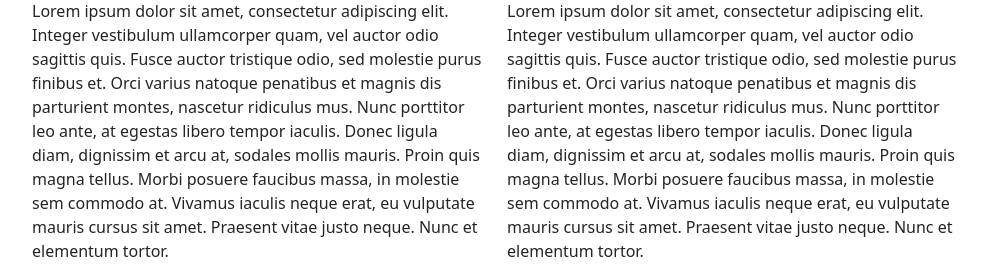
After one commit to BartekK2/hobbyist, a Django app: page /test/ in a window 1280 px wide. The commit adds this page. Shown: the part 357-633 px from the top of the page, without its empty margins (145-1132 px from the left). Run offline with Django 3.2, Linux system fonts and the light colour scheme; parts of the project's set-up code (start-up, migrations or seed data) failed here and were passed over; some libraries are stand-ins or nearby versions.

Commit message:
Email, links validator - dodalem to ze przedrostek linków się usuwa - probny test bootstrapa - male zmiany w profilu

```diff
--- a/meet_me/settings.py
+++ b/meet_me/settings.py
@@ -20,7 +20,7 @@ SECRET_KEY = 'r83#^985ceq2x2j5l)_92n8r8#$massebfi8$fzorsy)3h8xnt'
 # SECURITY WARNING: don't run with debug turned on in production!
 DEBUG = False
 
-ALLOWED_HOSTS = ['hobbyist.pl', 'ec2-3-129-208-240.us-east-2.compute.amazonaws.com']
+ALLOWED_HOSTS = ['127.0.0.1','hobbyist.pl', 'ec2-3-129-208-240.us-east-2.compute.amazonaws.com']
 
 
 # Application definition
@@ -119,7 +119,7 @@ EMAIL_USE_TLS = True
 EMAIL_HOST = 'smtp.gmail.com'
 EMAIL_PORT = 587
 EMAIL_HOST_USER = 'hobbyistpl@gmail.com'
-EMAIL_HOST_PASSWORD = 'Ssap5002'
+EMAIL_HOST_PASSWORD = 'Haselko20055002'
 
 if DEBUG:
    STATIC_ROOT = os.path.join(BASE_DIR, '/static')
--- a/posty/forms.py
+++ b/posty/forms.py
@@ -14,7 +14,7 @@ choice_list.sort()
 
 class CreateUserForm(UserCreationForm):
     email = forms.EmailField(required=False, max_length=100, validators=[is_email_unique])
-    username = forms.CharField(required=True, min_length=4, max_length=16)
+    username = forms.CharField(required=True, min_length=4, max_length=24)
     class Meta:
         model = User
         fields = ['username', 'email', 'password1', 'password2']
--- a/posty/models.py
+++ b/posty/models.py
@@ -39,7 +39,7 @@ class UserProfile(models.Model):
     fb = models.CharField(max_length=100, blank=True)
     ig = models.CharField(max_length=100, blank=True)
     tt = models.CharField(max_length=100, blank=True)
-    place = models.CharField(max_length=200, blank=True, null=True)
+    place = models.CharField(max_length=70, blank=True, null=True)
     profile_pic = ResizedImageField(size=[700, 700], quality=40, upload_to='gallery/', blank=True)
 
     def __str__(self):
--- a/posty/urls.py
+++ b/posty/urls.py
@@ -19,6 +19,7 @@ urlpatterns = [
     path('info/', views.info, name="Info"),
     path('tworcy/', views.oTworcach, name="o_tworcach"),
     path('kontakt/', views.kontakt, name="kontakt"),
+    path('test/', views.test, name="test"),
 ]
 urlpatterns += [
    url(r'^media/(?P<path>.*)$', django.views.static.serve, {'document_root': settings.MEDIA_ROOT, 'show_indexes': settings.DEBUG}),
--- a/posty/views.py
+++ b/posty/views.py
@@ -43,7 +43,6 @@ def registration(request):
         return redirect('MeetMe!')
     else:
         form, profile_form = CreateUserForm(), UserProfileForm()
-        '''
         if request.method == 'POST':
             form, profile_form = CreateUserForm(request.POST), UserProfileForm(request.POST)
             if form.is_valid() and profile_form.is_valid():
@@ -61,7 +60,6 @@ def registration(request):
                 username = form.cleaned_data.get('username')
                 messages.success(request, f'Konto użytkownika {username} zostało stworzone.')
                 return redirect('Logowanie')
-        '''
         kontekst = {'form': form, 'profile_form': profile_form}
         return render(request, "registration.html", kontekst)
 
@@ -75,12 +73,23 @@ def edit_profile(request):
             profile_form = UserProfileForm(data=request.POST, files=request.FILES, instance=request.user.userprofile)
             if profile_form.is_valid():
                 profile = profile_form.save(commit=False)
+
+                # On case if user's are fucking stupid and they don't see text above input
+                profile.ig = profile_form.cleaned_data.get('ig').replace('https://www.instagram.com/', '')
+                profile.fb = profile_form.cleaned_data.get('fb').replace('https://www.facebook.com/', '')
+                profile.tt = profile_form.cleaned_data.get('tt').replace('https://twitter.com/', '')
+
                 try:
                     profile.place = geolocalize(profile_form)
                 except:
-                    profile.place = f"Nieprawidłowe dane: {profile_form.cleaned_data.get('place')}"
+                    # Avoiding repetitive "Nieprawidłowe dane: Nieprawidłowe dane: Nieprawidłowe dane: ... bad input"
+                    if profile.place.startswith("Nieprawidłowe dane"):
+                        pass
+                    else:
+                        profile.place = f"Nieprawidłowe dane: {profile_form.cleaned_data.get('place')}"
                 profile.save()
                 return redirect('Profil', request.user.id)
+
         paginator = Paginator(obiekty, 12)
         strona = request.GET.get('strona')
         obiekty = paginator.get_page(strona)
@@ -219,3 +228,6 @@ def kontakt(request):
 
 def error_404_view(request, exception):
     return render(request, '404.html')
+
+def test(request):
+    return render(request, 'test.html')
--- a/templates/blocks/editprofile.html
+++ b/templates/blocks/editprofile.html
@@ -27,8 +27,10 @@
 							{% else %} src = "{% static 'logo.png' %}" {% endif %}alt="error">
 						</img>
 					</div>
-						<span>{{request.user.username}}
-							<button type="submit" class="save"><i type="submit" class="fas fa-save"></i></button>
+						<span>
+							<button type="submit" class="save">
+								Zapisz <i type="submit" class="fas fa-save"></i>
+							</button>
 						</span>
 					<div id="pic_input">
 						<i class="far fa-edit" aria-hidden="true" style="font-size:175%;"></i>
--- a/templates/profile.html
+++ b/templates/profile.html
@@ -34,9 +34,9 @@
 				{% if profile_user.userprofile.profile_pic %}src="{{profile_user.userprofile.profile_pic.url}}"
 				{% else %} src = "{% static 'logo.png' %}" {% endif %}
 			alt="error"></img></div>
-			<span>{{profile_user.username}}
+			<span onclick="location.href='{% url 'edit_profile' %}'">{{profile_user.username}}
 			{% if profile_user == request.user %}
-				<i id="edit_profile" onclick="location.href='{% url 'edit_profile' %}'" class="fas fa-cog"></i>
+				<i id="edit_profile" class="fas fa-cog"></i>
 			{% endif %}
 			</span>
 		</div>
--- a/templates/registration.html
+++ b/templates/registration.html
@@ -32,9 +32,8 @@
 
 			  	<p>Masz już konto? <a href="{% url 'Logowanie' %}"data-content="Zaloguj się tutaj!">Zaloguj się tutaj!</a></p>
 			  	<button type="submit" id="accept" name="Create User">Stwórz konto</button>
-				<p style="font-size:150% !important;">Tymczasowo wyłączyliśmy możliwość rejestracji</p>
-				<!--<p>Korzystając z naszej strony jednocześnie wyrażasz zgode na <a target="_blank" href="http://www.hobbyist.pl/static/regulamin.pdf"> regulamin użytkowania</a>.
-				Prosimy o nie podawanie prawdziwego nazwiska, używanie pseudonimu.</p>-->
+				<p>Korzystając z naszej strony jednocześnie wyrażasz zgode na <a target="_blank" href="http://www.hobbyist.pl/static/regulamin.pdf"> regulamin użytkowania</a>.
+				Prosimy o nie podawanie prawdziwego nazwiska, używanie pseudonimu.</p>
 			</form>
 		</div>
 {% endblock %}
--- /dev/null
+++ b/templates/test.html
@@ -0,0 +1,85 @@
+{% load static %}
+<head>
+	<title>Strona testowa / Hobbyist.pl</title>
+	<meta name="viewport" content="width=device-width, initial-scale=1">
+	<!-- Bootstrap -->
+	<link rel="stylesheet" href="https://stackpath.bootstrapcdn.com/bootstrap/4.3.1/css/bootstrap.min.css" integrity="sha384-ggOyR0iXCbMQv3Xipma34MD+dH/1fQ784/j6cY/iJTQUOhcWr7x9JvoRxT2MZw1T" crossorigin="anonymous">
+
+	<link href="https://cdn.jsdelivr.net/npm/bootstrap@5.0.0-beta2/dist/css/bootstrap.min.css" rel="stylesheet" integrity="sha384-BmbxuPwQa2lc/FVzBcNJ7UAyJxM6wuqIj61tLrc4wSX0szH/Ev+nYRRuWlolflfl" crossorigin="anonymous">
+	<!-- ... -->
+	<link rel="stylesheet" href="{% static 'css/test.css' %}">
+</head>
+<body>
+	<header>
+		<nav class="navbar navbar-dark bg-dark navbar-expand-md">
+			<!-- m (margin) l/r/t/b (x=l+r, y=t+b) - wartość ekranu - wartość marginu d (diaplay) - wartość ekranu - wartość displayu -->
+			<h1 class="navbar-brand" style="margin-bottom:0;"><img src="{% static 'logo.png' %}"class="mr-2 d-none d-md-inline-block align-bottom" style="width:30;height:30;" ></img>Navbar</h1>
+			<!-- order first - toggler przed logo -->
+			<button class="navbar-toggler" type="button" data-bs-toggle="collapse" data-bs-target="#test">
+			  <span class="navbar-toggler-icon"></span>
+			</button>
+
+			<div style="color:white;transition:0.4s;" class="collapse navbar-collapse align-bottom " id="test">
+				<li style="list-style: none;margin-right:12px;">XD</li>
+				<li style="list-style: none;margin-right:12px;">XD</li>
+				<li style="list-style: none;margin-right:12px;">XD</li>
+				<li style="list-style: none;margin-right:12px;">XD</li>
+				<li style="list-style: none;margin-right:12px;">XD</li>
+			</div>
+
+
+		</nav>
+	</header>
+
+
+	<!-- predefiniowany container bootstrapa -->
+	<!-- maksymalna wielkość (dalej sie nie "rozlewa") -->
+	<div class="container">
+	<!-- wiersz gx-() gy-() odstępy między elementami-->
+		<div class="row gy-0">
+				<!-- domyślnie pionowo col-sm-6 col-md-4 col-xl-3 (12 kolumn zajmij 4 w widoku small (576px-767px) możliwości: xs sm md lg xl -->
+				<div class="col-sm-6 col-md-5 offset-md-1">
+					<!-- img-fluid = style="max-width:100%;height:auto;" -->
+					<figure>
+						<img class="img-fluid" src="https://antykorupcja.gov.pl/dokumenty/zalaczniki/4/4-16841.jpg"></img>
+						<p>Lorem ipsum dolor sit amet, consectetur adipiscing elit. Integer vestibulum ullamcorper quam, vel auctor odio sagittis quis. Fusce auctor tristique odio, sed molestie purus finibus et. Orci varius natoque penatibus et magnis dis parturient montes, nascetur ridiculus mus. Nunc porttitor leo ante, at egestas libero tempor iaculis. Donec ligula diam, dignissim et arcu at, sodales mollis mauris. Proin quis magna tellus. Morbi posuere faucibus massa, in molestie sem commodo at. Vivamus iaculis neque erat, eu vulputate mauris cursus sit amet. Praesent vitae justo neque. Nunc et elementum tortor.</p>
+					</figure>
+				</div>
+				<div class="col-sm-6 col-md-5">
+					<img class="img-fluid" src="https://www.wykop.pl/cdn/c3201142/comment_HRdOdvKNI54mPFZ37Ilw3L49tj2NfKGE.jpg"></img>
+					<p>Lorem ipsum dolor sit amet, consectetur adipiscing elit. Integer vestibulum ullamcorper quam, vel auctor odio sagittis quis. Fusce auctor tristique odio, sed molestie purus finibus et. Orci varius natoque penatibus et magnis dis parturient montes, nascetur ridiculus mus. Nunc porttitor leo ante, at egestas libero tempor iaculis. Donec ligula diam, dignissim et arcu at, sodales mollis mauris. Proin quis magna tellus. Morbi posuere faucibus massa, in molestie sem commodo at. Vivamus iaculis neque erat, eu vulputate mauris cursus sit amet. Praesent vitae justo neque. Nunc et elementum tortor.</p>
+				</div>
+				<div class="col-sm-6 col-md-4 col-xl-3">
+					<img class="img-fluid" src="https://www.crazynauka.pl/wp-content/uploads/2017/04/pingwin3.jpg"></img>
+					<p>Lorem ipsum dolor sit amet, consectetur adipiscing elit. Integer vestibulum ullamcorper quam, vel auctor odio sagittis quis. Fusce auctor tristique odio, sed molestie purus finibus et. Orci varius natoque penatibus et magnis dis parturient montes, nascetur ridiculus mus. Nunc porttitor leo ante, at egestas libero tempor iaculis. Donec ligula diam, dignissim et arcu at, sodales mollis mauris. Proin quis magna tellus. Morbi posuere faucibus massa, in molestie sem commodo at. Vivamus iaculis neque erat, eu vulputate mauris cursus sit amet. Praesent vitae justo neque. Nunc et elementum tortor.</p>
+				</div>
+				<div class="col-sm-6 col-md-4 col-xl-3">
+					<img class="img-fluid" src="https://antykorupcja.gov.pl/dokumenty/zalaczniki/4/4-16841.jpg"></img>
+					<p>Lorem ipsum dolor sit amet, consectetur adipiscing elit. Integer vestibulum ullamcorper quam, vel auctor odio sagittis quis. Fusce auctor tristique odio, sed molestie purus finibus et. Orci varius natoque penatibus et magnis dis parturient montes, nascetur ridiculus mus. Nunc porttitor leo ante, at egestas libero tempor iaculis. Donec ligula diam, dignissim et arcu at, sodales mollis mauris. Proin quis magna tellus. Morbi posuere faucibus massa, in molestie sem commodo at. Vivamus iaculis neque erat, eu vulputate mauris cursus sit amet. Praesent vitae justo neque. Nunc et elementum tortor.</p>
+				</div>
+				<div class="col-sm-6 col-md-4 col-xl-3">
+					<img class="img-fluid" src="https://antykorupcja.gov.pl/dokumenty/zalaczniki/4/4-16841.jpg"></img>
+					<p>Lorem ipsum dolor sit amet, consectetur adipiscing elit. Integer vestibulum ullamcorper quam, vel auctor odio sagittis quis. Fusce auctor tristique odio, sed molestie purus finibus et. Orci varius natoque penatibus et magnis dis parturient montes, nascetur ridiculus mus. Nunc porttitor leo ante, at egestas libero tempor iaculis. Donec ligula diam, dignissim et arcu at, sodales mollis mauris. Proin quis magna tellus. Morbi posuere faucibus massa, in molestie sem commodo at. Vivamus iaculis neque erat, eu vulputate mauris cursus sit amet. Praesent vitae justo neque. Nunc et elementum tortor.</p>
+				</div>
+				<div class="col-sm-6 col-md-4 col-xl-3">
+					<img class="img-fluid" src="https://antykorupcja.gov.pl/dokumenty/zalaczniki/4/4-16841.jpg"></img>
+					<p>Lorem ipsum dolor sit amet, consectetur adipiscing elit. Integer vestibulum ullamcorper quam, vel auctor odio sagittis quis. Fusce auctor tristique odio, sed molestie purus finibus et. Orci varius natoque penatibus et magnis dis parturient montes, nascetur ridiculus mus. Nunc porttitor leo ante, at egestas libero tempor iaculis. Donec ligula diam, dignissim et arcu at, sodales mollis mauris. Proin quis magna tellus. Morbi posuere faucibus massa, in molestie sem commodo at. Vivamus iaculis neque erat, eu vulputate mauris cursus sit amet. Praesent vitae justo neque. Nunc et elementum tortor.</p>
+				</div>
+				<div class="col-sm-6 col-md-4 col-xl-3">
+					<img class="img-fluid" src="https://antykorupcja.gov.pl/dokumenty/zalaczniki/4/4-16841.jpg"></img>
+					<p>Lorem ipsum dolor sit amet, consectetur adipiscing elit. Integer vestibulum ullamcorper quam, vel auctor odio sagittis quis. Fusce auctor tristique odio, sed molestie purus finibus et. Orci varius natoque penatibus et magnis dis parturient montes, nascetur ridiculus mus. Nunc porttitor leo ante, at egestas libero tempor iaculis. Donec ligula diam, dignissim et arcu at, sodales mollis mauris. Proin quis magna tellus. Morbi posuere faucibus massa, in molestie sem commodo at. Vivamus iaculis neque erat, eu vulputate mauris cursus sit amet. Praesent vitae justo neque. Nunc et elementum tortor.</p>
+				</div>
+				<div class="col-sm-6 col-md-4 col-xl-3">
+					<img class="img-fluid" src="https://antykorupcja.gov.pl/dokumenty/zalaczniki/4/4-16841.jpg"></img>
+					<p>Lorem ipsum dolor sit amet, consectetur adipiscing elit. Integer vestibulum ullamcorper quam, vel auctor odio sagittis quis. Fusce auctor tristique odio, sed molestie purus finibus et. Orci varius natoque penatibus et magnis dis parturient montes, nascetur ridiculus mus. Nunc porttitor leo ante, at egestas libero tempor iaculis. Donec ligula diam, dignissim et arcu at, sodales mollis mauris. Proin quis magna tellus. Morbi posuere faucibus massa, in molestie sem commodo at. Vivamus iaculis neque erat, eu vulputate mauris cursus sit amet. Praesent vitae justo neque. Nunc et elementum tortor.</p>
+				</div>
+		</div>
+	</div>
+	<!-- rozlewa sie w nieskonczonsc
+	<div class="container-fluid">
+
+	</div> -->
+	<!-- Bootstrap -->
+	<script src="https://cdn.jsdelivr.net/npm/bootstrap@5.0.0-beta2/dist/js/bootstrap.bundle.min.js" integrity="sha384-b5kHyXgcpbZJO/tY9Ul7kGkf1S0CWuKcCD38l8YkeH8z8QjE0GmW1gYU5S9FOnJ0" crossorigin="anonymous"></script>
+	<!-- ... -->
+</body>
```
Also changed, not shown: static/css/profile.css (+5 -7 lines), static/css/test.css (added).
